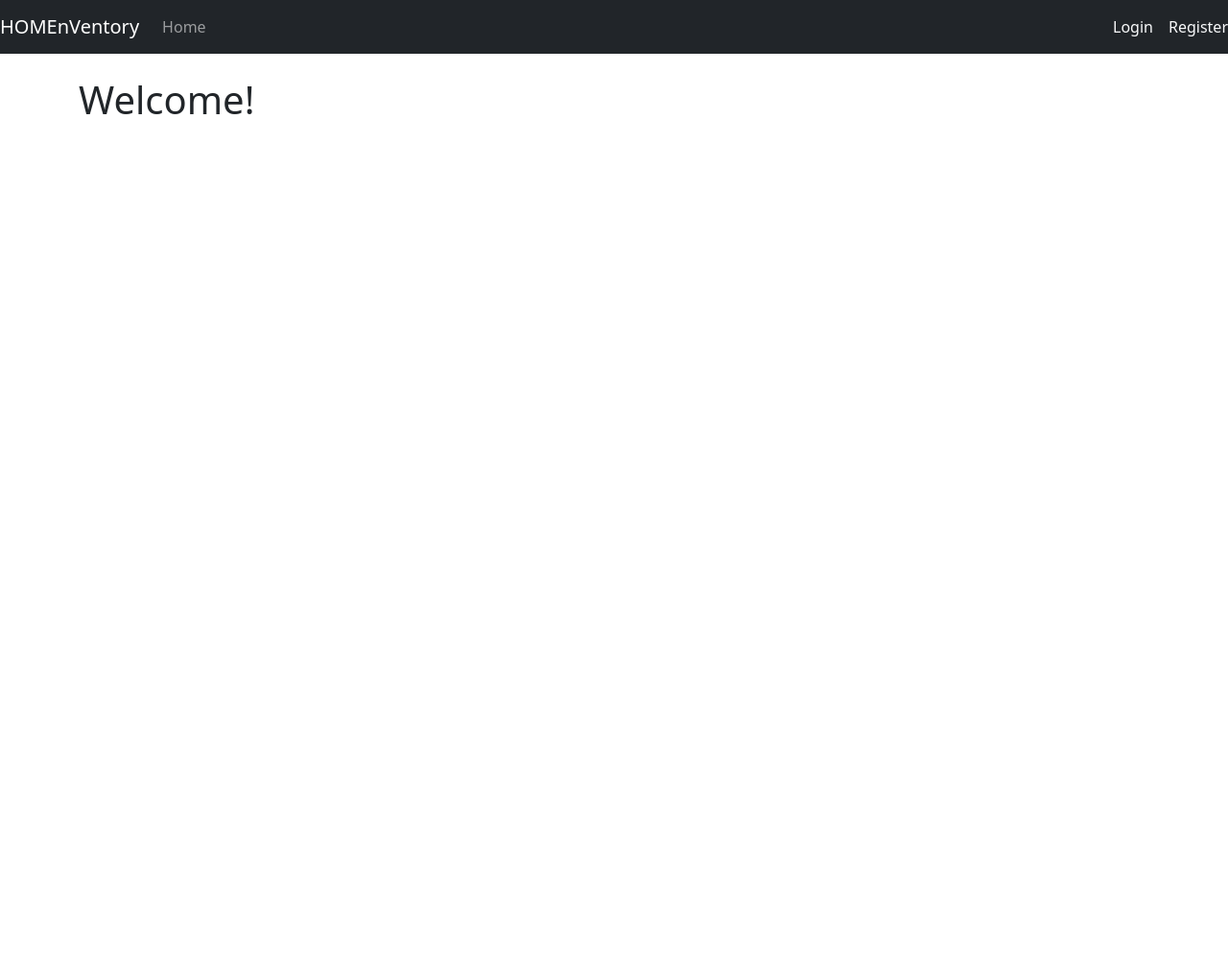
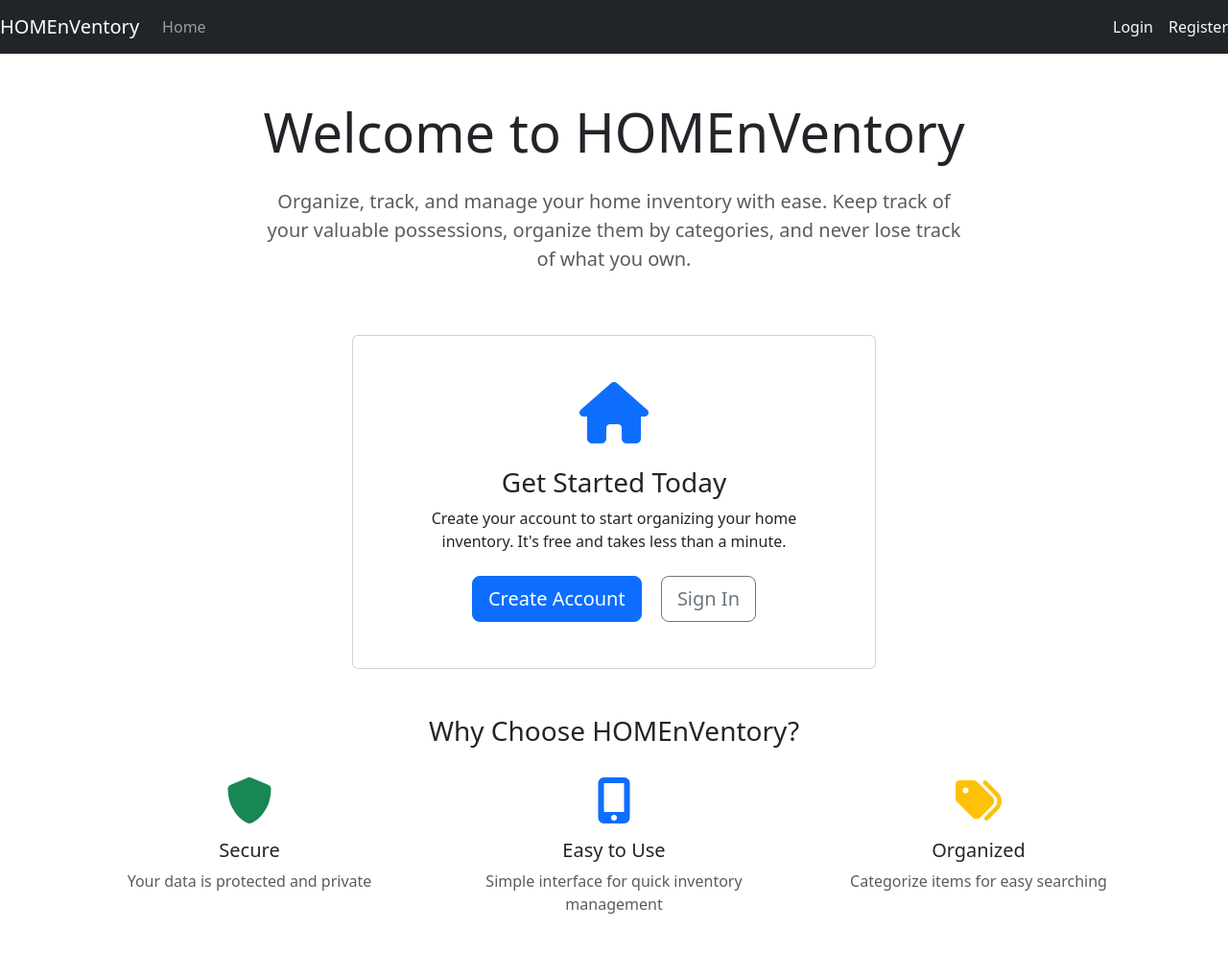
Before and after one commit to Luis-Ojeda99/HOMEnVentory, a Django app: page / in a window 1280 px wide. Shown: the whole page at 96% size. Before the commit the page ends 119 px from the top, so only its background shows below. Run offline with Django 5.2, Linux system fonts and the light colour scheme; some libraries are stand-ins or nearby versions.

Commit message:
Index/main page updated

```diff
--- a/inventory/templates/index.html
+++ b/inventory/templates/index.html
@@ -1,20 +1,104 @@
 {% extends 'base.html' %}
 
-{% block title %}Home{% endblock %}
+{% block content %}
+<div class="container mt-5">
+    <div class="row justify-content-center text-center mb-5">
+        <div class="col-lg-8">
+            <h1 class="display-4 mb-4">Welcome to HOMEnVentory</h1>
+            <p class="lead text-muted">Organize, track, and manage your home inventory with ease. Keep track of your valuable possessions, organize them by categories, and never lose track of what you own.</p>
+        </div>
+    </div>
 
-{% block content %}
-   <div class="container">
-       <br>
-       <div>
-           <h1>Welcome!</h1>
-        <BR>
+    {% if request.user.is_authenticated %}
+        <div class="row">
+            <div class="col-12">
+                <h2>Welcome back, {{ request.user.first_name }}!</h2>
+                <p class="text-muted">What would you like to do today?</p>
+            </div>
+        </div>
 
-           {% for message in messages %}
-                <p {% if message.tags %} class="{{ message.tags }}" style="color:green; text-align: center;" {% endif %}>{{ message }}</p>
-           {% endfor %}
+        <div class="row mt-4">
+            {% if request.user.is_admin %}
+                <div class="col-md-6 mb-3">
+                    <div class="card h-100">
+                        <div class="card-body text-center">
+                            <i class="fa fa-users fa-3x text-primary mb-3"></i>
+                            <h5 class="card-title">Manage Users</h5>
+                            <p class="card-text">Add, edit, and manage user accounts</p>
+                            <a href="{% url 'admin_management' %}" class="btn btn-primary">Go to Admin</a>
+                        </div>
+                    </div>
+                </div>
+                <div class="col-md-6 mb-3">
+                    <div class="card h-100">
+                        <div class="card-body text-center">
+                            <i class="fa fa-tags fa-3x text-success mb-3"></i>
+                            <h5 class="card-title">Manage Categories</h5>
+                            <p class="card-text">Organize inventory categories</p>
+                            <a href="{% url 'manage_categories' %}" class="btn btn-success">Manage Categories</a>
+                        </div>
+                    </div>
+                </div>
+            {% else %}
+                <div class="col-md-6 mb-3">
+                    <div class="card h-100">
+                        <div class="card-body text-center">
+                            <i class="fa fa-box fa-3x text-primary mb-3"></i>
+                            <h5 class="card-title">My Inventory</h5>
+                            <p class="card-text">View and manage your items</p>
+                            <a href="{% url 'user_inventory' %}" class="btn btn-primary">View Inventory</a>
+                        </div>
+                    </div>
+                </div>
+                <div class="col-md-6 mb-3">
+                    <div class="card h-100">
+                        <div class="card-body text-center">
+                            <i class="fa fa-user-cog fa-3x text-secondary mb-3"></i>
+                            <h5 class="card-title">Account Settings</h5>
+                            <p class="card-text">Update your profile information</p>
+                            <a href="{% url 'account_management' %}" class="btn btn-secondary">Manage Account</a>
+                        </div>
+                    </div>
+                </div>
+            {% endif %}
+        </div>
 
-       </div>
-   </div>
+    {% else %}
+        <div class="row justify-content-center">
+            <div class="col-lg-6 text-center">
+                <div class="card">
+                    <div class="card-body p-5">
+                        <i class="fa fa-home fa-4x text-primary mb-4"></i>
+                        <h3 class="card-title">Get Started Today</h3>
+                        <p class="card-text mb-4">Create your account to start organizing your home inventory. It's free and takes less than a minute.</p>
+                        <a href="{% url 'register' %}" class="btn btn-primary btn-lg me-3">Create Account</a>
+                        <a href="{% url 'login' %}" class="btn btn-outline-secondary btn-lg">Sign In</a>
+                    </div>
+                </div>
+            </div>
+        </div>
 
-
+        <!-- Features Section -->
+        <div class="row mt-5">
+            <div class="col-12 text-center mb-4">
+                <h3>Why Choose HOMEnVentory?</h3>
+            </div>
+            <div class="col-md-4 text-center mb-4">
+                <i class="fa fa-shield-alt fa-3x text-success mb-3"></i>
+                <h5>Secure</h5>
+                <p class="text-muted">Your data is protected and private</p>
+            </div>
+            <div class="col-md-4 text-center mb-4">
+                <i class="fa fa-mobile-alt fa-3x text-primary mb-3"></i>
+                <h5>Easy to Use</h5>
+                <p class="text-muted">Simple interface for quick inventory management</p>
+            </div>
+            <div class="col-md-4 text-center mb-4">
+                <i class="fa fa-tags fa-3x text-warning mb-3"></i>
+                <h5>Organized</h5>
+                <p class="text-muted">Categorize items for easy searching</p>
+            </div>
+        </div>
+    {% endif %}
+</div>
 {% endblock %}
```
Also changed, not shown: db.sqlite3.
